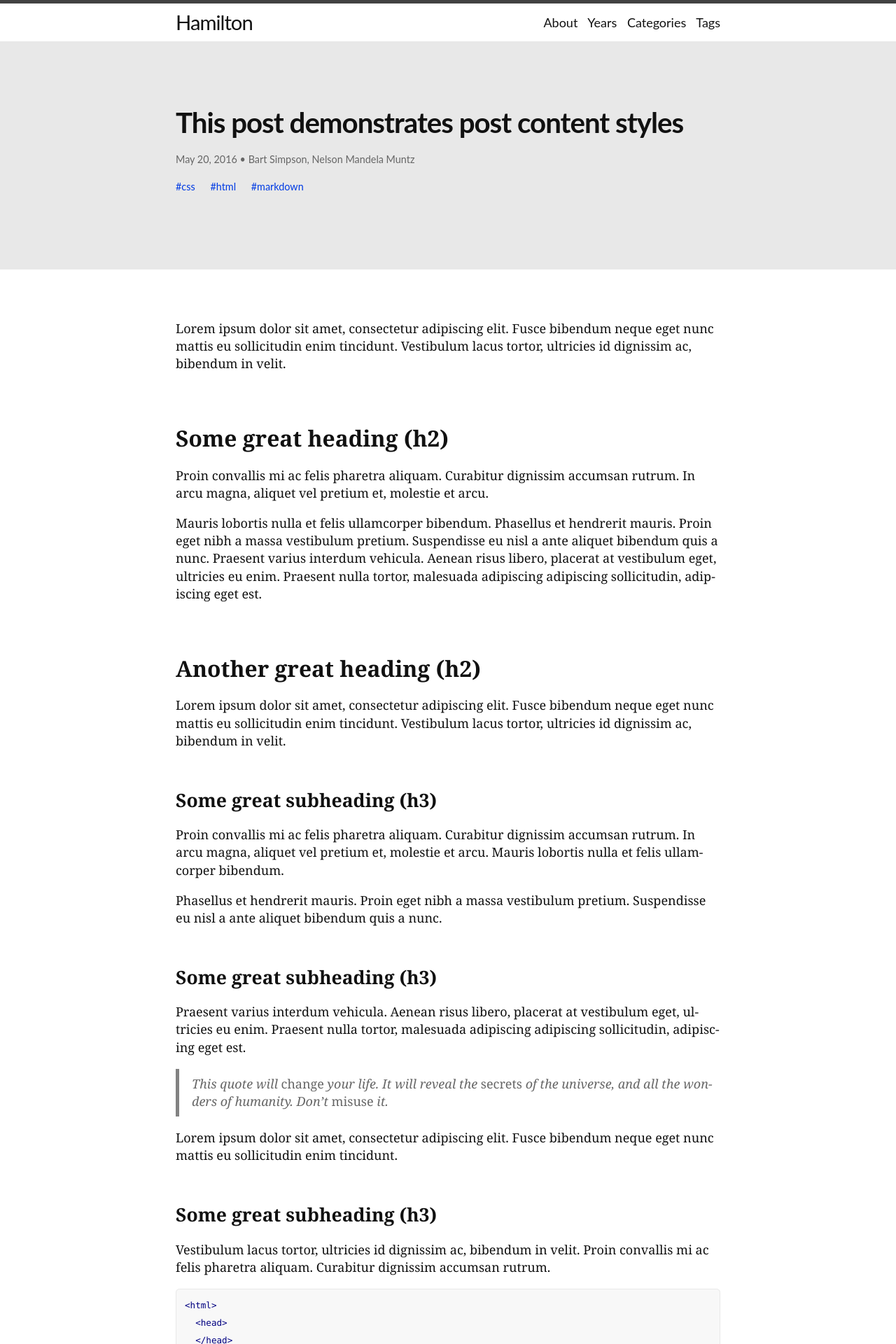
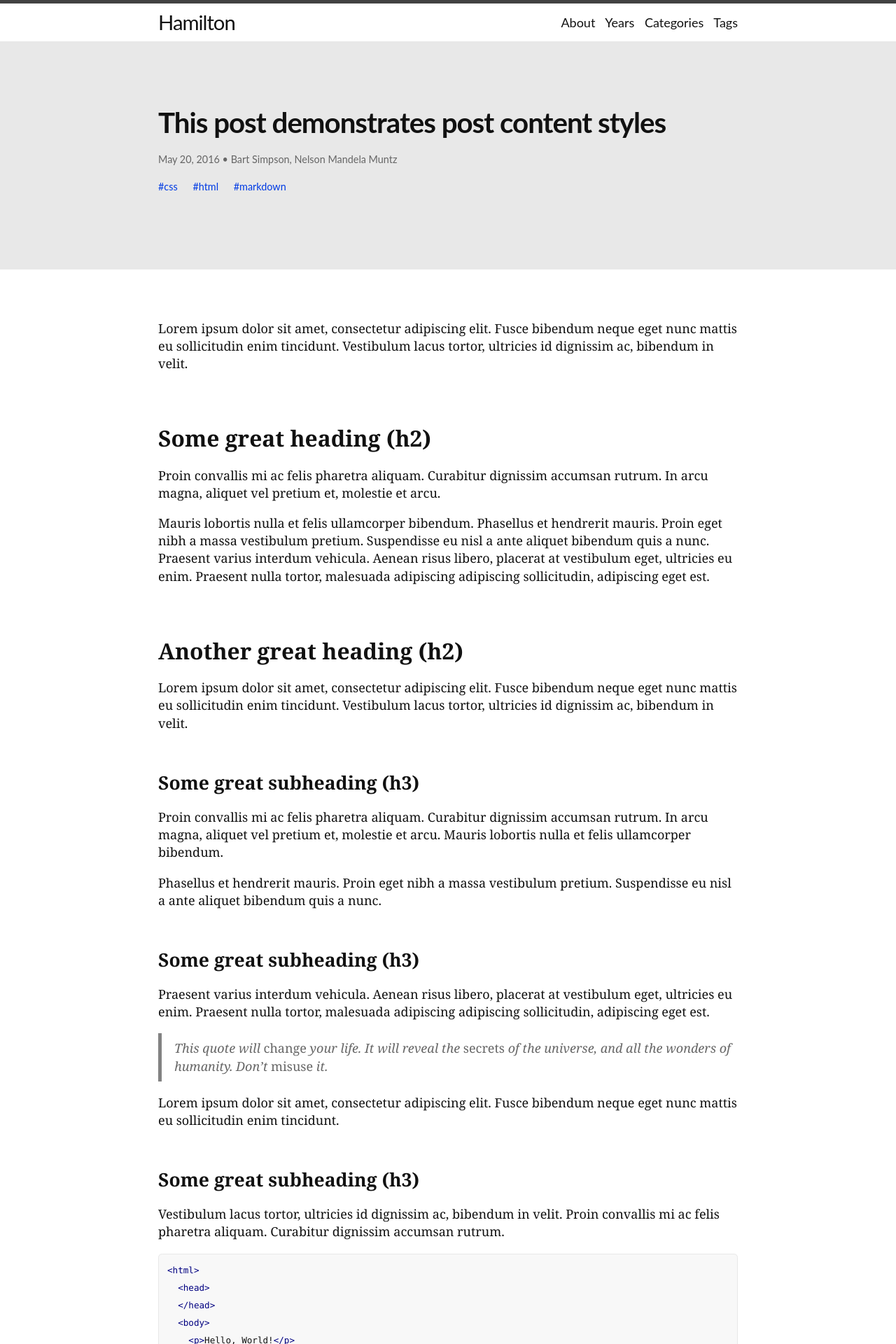
Before and after one commit to zivong/jekyll-theme-hamilton, a Jekyll site: the page built from _posts/2016-05-20-this-post-demonstrates-post-content-styles.md, in a window 1280 px wide. Shown: the top 1920 px of the page at 70% size. Built offline with Jekyll 4.4.1, drawn with Linux system fonts in a browser that asks for light colours; nearby versions of some CDN libraries; comment, search, counter and statistics services are not loaded.

Commit message:
Large content width

```diff
--- a/_sass/hamilton/variables.scss
+++ b/_sass/hamilton/variables.scss
@@ -8,8 +8,8 @@ $base-line-height:  1.4 !default;
 
 // Layouts
 $spacing-unit:      2rem !default;
-$content-width:     850px !default;
+$content-width:     900px !default;
 
 $on-small:          500px !default;
 $on-medium:         700px !default;
-$on-large:          850px !default;
+$on-large:          900px !default;
```
